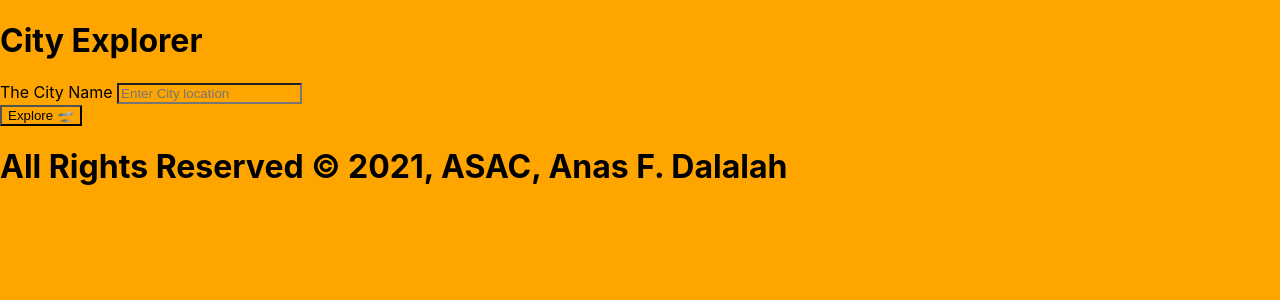
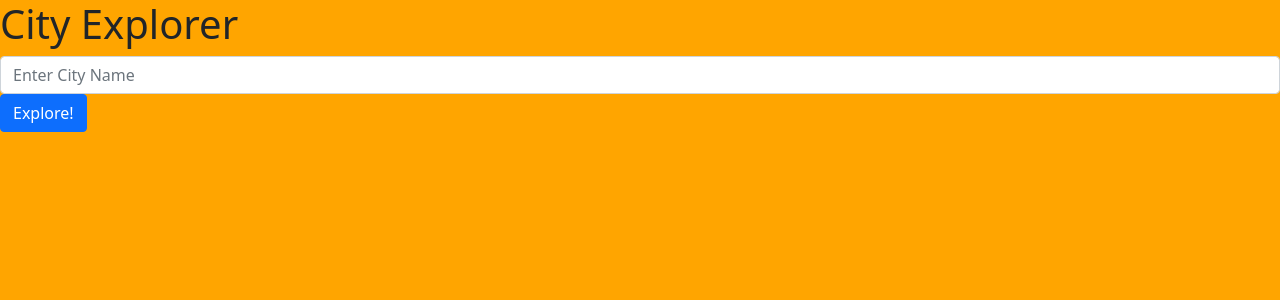
Before and after one commit to AnasDalalaah/city-explorer, a React (Create React App) app: page / in a window 1280 px wide. Shown: the top 300 px of the page. Built offline with nearby package versions, Linux system fonts and the light colour scheme.

Commit message:
creat a new data

```diff
--- a/src/App.js
+++ b/src/App.js
@@ -1,133 +1,140 @@
-import React from 'react'
-  import Form from 'react-bootstrap/Form'
-  import axios from 'axios'
-  import Button from 'react-bootstrap/Button'
-  import Alert from 'react-bootstrap/Alert'
-  import "./App.css";
+import React from 'react';
+import axios from 'axios';
+import './App.css';
+import Form from 'react-bootstrap/Form';
+import Button from 'react-bootstrap/Button';
+import Card from 'react-bootstrap/Card';
+import Alert from 'react-bootstrap/Alert';
+import 'bootstrap/dist/css/bootstrap.min.css';
+import Weather from './Weather';
+
+
+class App extends React.Component {
+
+  constructor(props) {
+    super(props);
+    this.state = {
+      searchQuery: '',
+      cityData: '',
+      displayMap: false,
+      errorMessage: false,
+      errorCode:'',
+      weatherItem:[],
+      showWeather:false,
+      latitude:'',
+      longitude:'',
+    }
+  }
+
+  getCity = async (event) => {
+    event.preventDefault();
+
+
+    let serverRoute = process.env.REACT_APP_SERVER;
+
+
+    // const url = `http://localhost:3001/weather?city=amman&lon=35.9239625&lat=31.9515694`;
+
+
+    let cityUrl = `https://eu1.locationiq.com/v1/search.php?key=${process.env.REACT_APP_KEY}&q=${this.state.searchQuery}&format=json`;
+
+
+    try {
 
 
 
-  class App extends React.Component{
+      let cityResult = await axios.get(cityUrl);
 
 
-    constructor(props){
-      super(props)
-      this.state ={
-         displayName:'',
-        latitude:'',
-        longitude:'',
-        lat:'',
-        lon:'',
-        show:false,
-        showError:false,
-      }
+
+      this.setState({
+        cityData: cityResult.data[0],
+        displayMap: true,
+        errorMessage: false,
+        // weatherItem:importedData.data,
+        // showWeather:true,
+        latitude: cityResult.data[0].lat,
+        longitude: cityResult.data[0].lon
+      })
 
 
     }
+    catch(error) {
+      this.setState({
+        displayMap: false,
+        errorMessage: true,
+        errorCode: error,
+        // showWeather:false
+      })
+    }
+    try{
+      const url = `${serverRoute}/weather?city=${this.state.searchQuery}&lon=${this.state.longitude}&lat=${this.state.latitude}`;
+      let importedData = await axios.get(url);
 
-    getData=async (event)=>{
-
-       event.preventDefault();
-
-       let cityName=event.target.city.value;
-      //  console.log({cityName})
-
-       let URL= `https://us1.locationiq.com/v1/search.php?key=${process.env.REACT_APP_SERVER_KEY}&q=${cityName}&format=json`;
-       console.log({URL})
-       let  URL1= `${process.env.REACT_APP_SERVER_URL}/data/weather?name=${cityName}`;
+      this.setState({
+        weatherItem:importedData.data,
+        showWeather:true,
+        // latitude: this.state.cityData.lat,
+        // longitude: this.state.cityData.lon
+      })
 
 
-       try{
-         let locResult= await axios.get(URL);
-
+    } catch(error){
       this.setState({
-          displayName:locResult.data[0].display_name,
-          latitude:locResult.data[0].lat,
-          longitude:locResult.data[0].lon,
-          show:true,
-          showError:false,
-
-        })
-
-          let locResult1= await axios.get(URL1);
-
-           this.setState({
-
-            lat:locResult1.data.lat,
-            lon:locResult1.data.lon,
-            show:true,
-            showError:false,
+        weatherItem:error.response,
+        showWeather:false
       })
     }
-       catch{
+  }
 
+  updateSearchQuery = (event) => {
     this.setState({
-          showError:true,
+      searchQuery: event.target.value
     })
   }
 
+  render() {
+    return (
+      <>
+        <h1>City Explorer</h1>
 
+        <Form onSubmit={this.getCity}>
+          <Form.Group controlId="formBasicEmail">
+            <Form.Control type="text" placeholder="Enter City Name" onChange={this.updateSearchQuery} />
+          </Form.Group>
+          <Button variant="primary" type="submit">
+            Explore!
+          </Button>
+        </Form>
 
+        {this.state.displayMap &&
+
+          <Card style={{ width: '18rem' }}>
+            <Card.Img variant="top" src={`https://maps.locationiq.com/v3/staticmap?key=${process.env.REACT_APP_KEY}b&center=${this.state.cityData.lat},${this.state.cityData.lon}`} />
+            <Card.Body>
+              <Card.Title>{this.state.cityData.display_name}</Card.Title>
+              <Card.Text>
+                {this.state.cityData.lat} <br></br>
+                {this.state.cityData.lon}
+              </Card.Text>
+            </Card.Body>
+          </Card>
         }
 
-  render()
-  {
+        {this.state.errorMessage &&
 
-    return(
-          <>
-
-                <h1 style={{ color: "black" }}>
-                  City Explorer
-                </h1>
-
-              <Form onSubmit={this.getData} >
-                <Form.Group className="mb-3" controlId="formBasicEmail" >
-                  <Form.Label> The City Name </Form.Label>
-                  <Form.Control type="text" name='
-' placeholder="Enter City location" />
-
-                </Form.Group>
-
-
-
-                <Button variant="primary" type="submit" >
-                Explore 🛫          </Button>
-              </Form>
-
-
-
-              {this.state.showError &&
-                <Alert variant="erorr" >
-                  <Alert.Heading> 404 Doesn't exist  </Alert.Heading>
-                  <p>
-                   "           this page can't be found 404
-"
-                  </p>
-                  <hr />
-                  <p className="mb-0">
-                    Try again later on !
-                  </p>
-                </Alert>}
-
-
-              {this.state.show &&
-                <p style={{ marginLeft: "500px" }}>
-
-                  {`${this.state.displayName}: latitude: ${this.state.lat} langitude:  ${this.state.lon}`}
-
-                </p>
+        <Alert variant="danger">
+        Please Enter a Valid City Name, Error Code:
+        {this.state.errorCode.response.status}
+      </Alert>
         }
 
-              {this.state.show &&
-          <img src={`https://maps.locationiq.com/v3/staticmap?key=${process.env.REACT_APP_SERVER_KEY}&center=${this.state.latitude},${this.state.longitude}&zoom=1-18`} style={{marginLeft:"400px"}}/>
-          }
-
-<h1>All Rights Reserved &copy; 2021, ASAC, Anas F. Dalalah</h1>
+        {this.state.displayMap &&
+        <Weather weatherData={this.state.weatherItem} showWeather={this.state.showWeather}></Weather>}
       </>
 
-        )
+    );
   }
-
 }
 
 export default App;
--- /dev/null
+++ b/src/Weather.js
@@ -0,0 +1,53 @@
+import React from 'react';
+import ListGroup from 'react-bootstrap/ListGroup';
+import 'bootstrap/dist/css/bootstrap.min.css';
+
+class Weather extends React.Component {
+
+    constructor(props) {
+        super(props);
+        this.state = {
+            weatherArray: this.props.weatherData
+        }
+    }
+
+    render() {
+        return (
+            <>
+
+                {this.props.showWeather &&
+
+                    <ListGroup>
+
+                        <ListGroup.Item action variant="success">
+                            {this.props.weatherData[0].date} <br></br>
+                            {this.props.weatherData[0].description}
+                        </ListGroup.Item>
+                        <ListGroup.Item action variant="danger">
+                            {this.props.weatherData[1].date} <br></br>
+                            {this.props.weatherData[1].description}
+                        </ListGroup.Item>
+                        <ListGroup.Item action variant="warning">
+                            {this.props.weatherData[2].date} <br></br>
+                            {this.props.weatherData[2].description}
+                        </ListGroup.Item>
+
+                    </ListGroup>
+                }
+                {this.props.showWeather === false &&
+
+                    <ListGroup>
+
+                        <ListGroup.Item action variant="danger">
+                            {this.props.weatherData.data}
+                        </ListGroup.Item>
+
+                    </ListGroup>
+                }
+            </>
+        )
+    }
+
+}
+
+export default Weather;
```
Also changed, not shown: 2 other files (tests, documents, lock files or other folders). Lines whose indentation alone changed are shown as unchanged.
